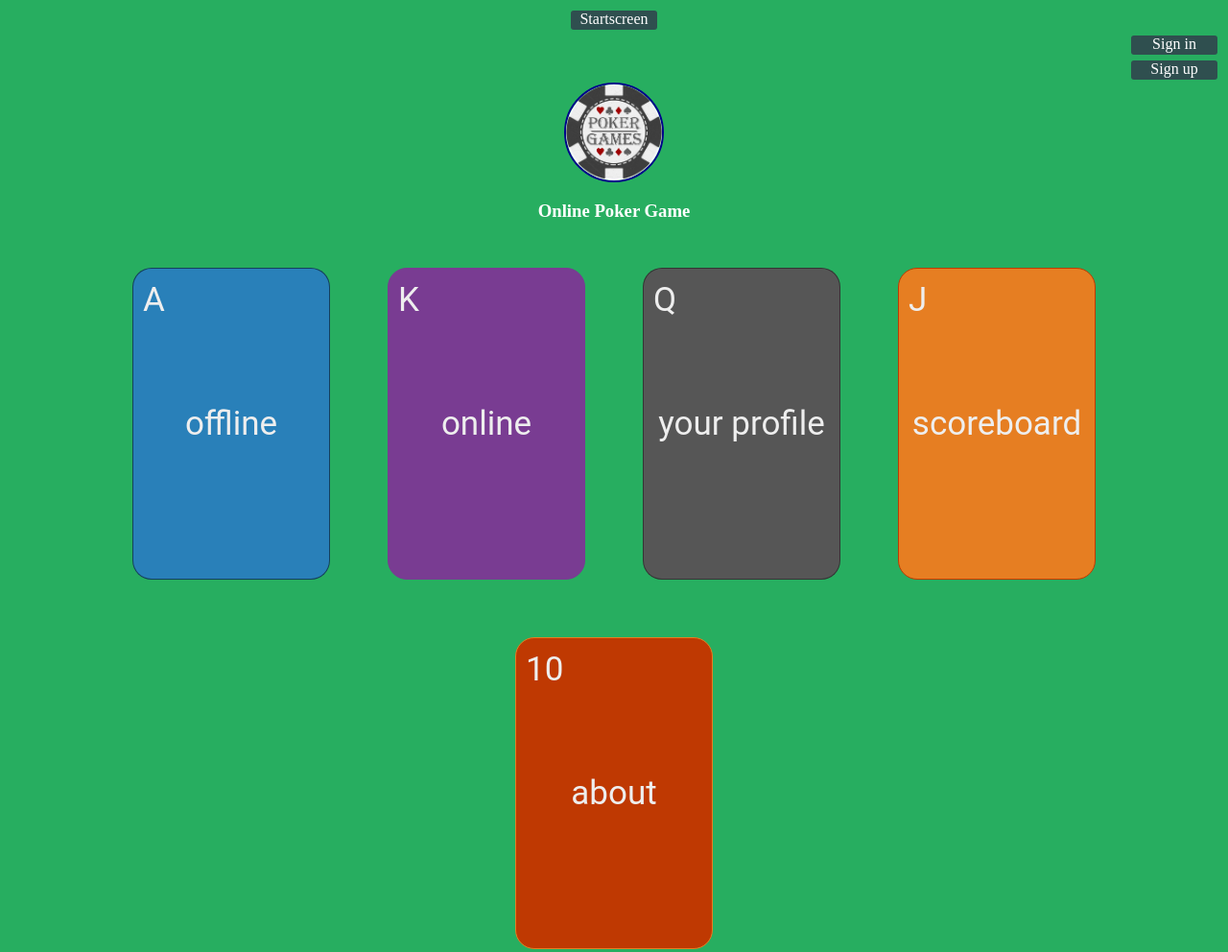
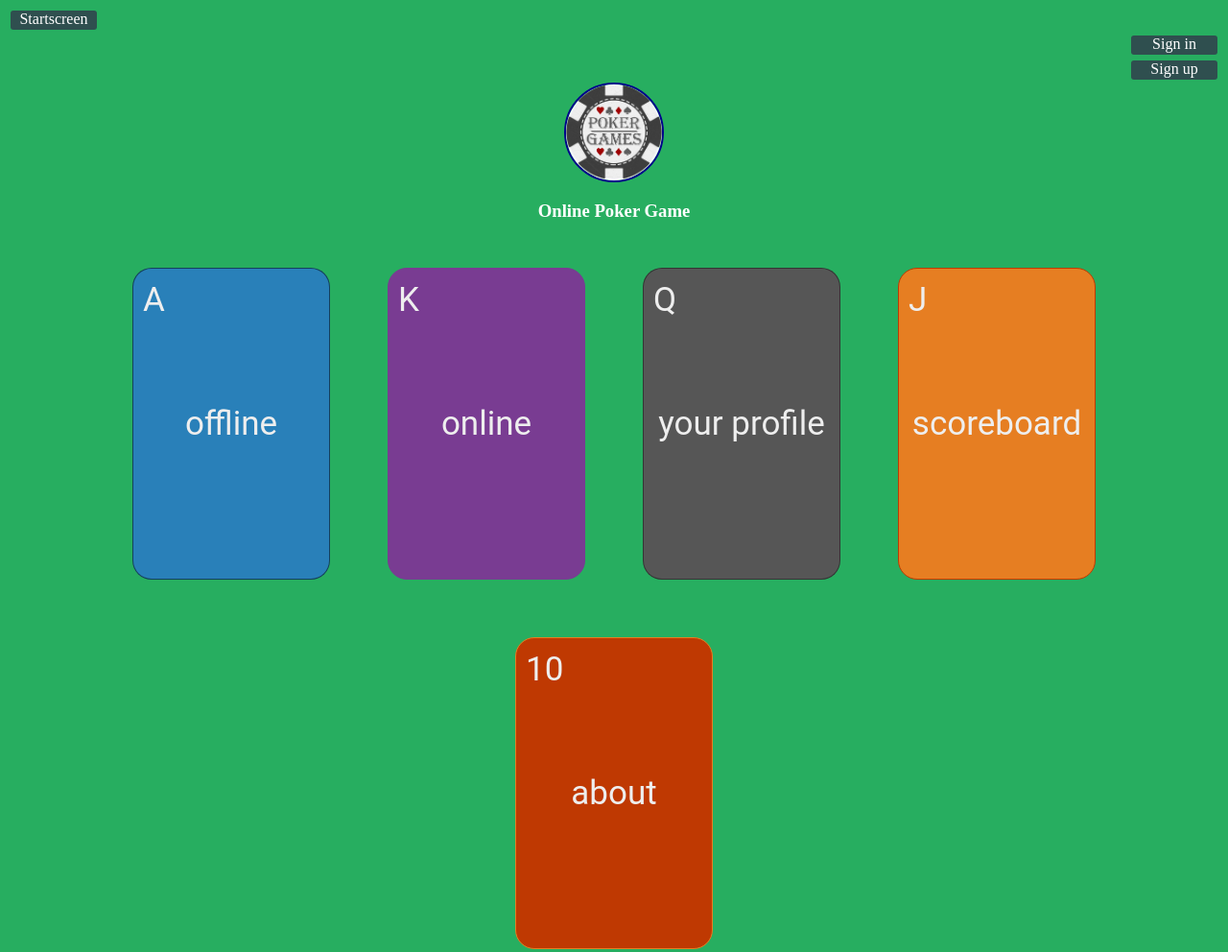
Before and after one commit to frontend-park-mail-ru/2019_2_TODO, a website with bundled scripts: page src/index.html in a window 1280 px wide. Shown: the whole page at 96% size. Built offline with nearby package versions, Linux system fonts and the light colour scheme; no server answers.

Commit message:
some fix

```diff
--- a/src/components/Header/Header.css
+++ b/src/components/Header/Header.css
@@ -10,5 +10,5 @@
 .header__top-section {
     display: flex;
     flex-direction: row;
-    align-items: center;
+    justify-content: start;
 }
--- a/src/components/InfoBar/infoBar.css
+++ b/src/components/InfoBar/infoBar.css
@@ -3,6 +3,7 @@
     display: flex;
     flex-direction: row;
     align-self: flex-end;
+    justify-self: end;
     background: #34495F;
     max-width: 250px;
     border-radius: 5px;
```
